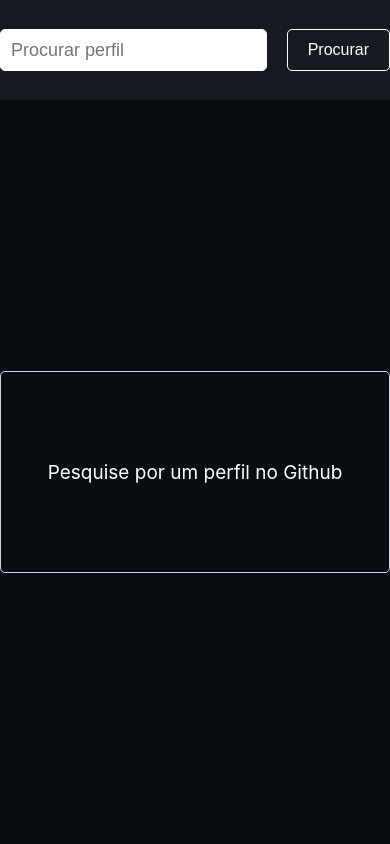
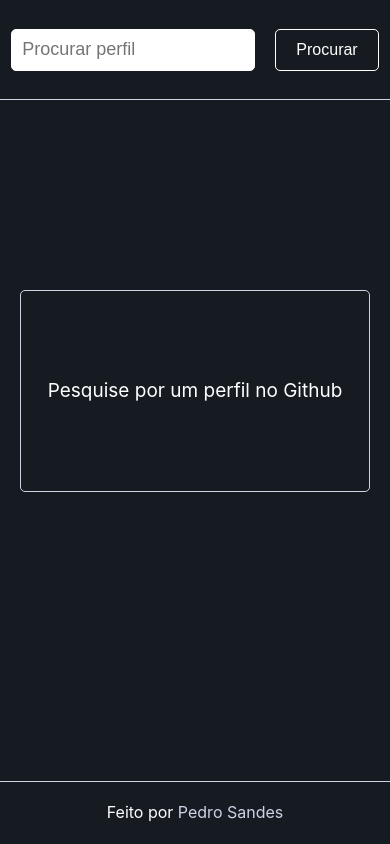
Before and after one commit to pedrosandes/github-profiles, a React (Create React App) app: page / in a window 390 px wide. Built offline with nearby package versions, Linux system fonts and the light colour scheme; the HTML template or start-up script is replaced by a standard one.

Commit message:
Reponsive complet

```diff
--- a/src/App.css
+++ b/src/App.css
@@ -11,4 +11,23 @@
   align-items: center;
   gap: 20px;
   height: 100px;
+  padding: 0 20px;
+  box-sizing: border-box;
 }
+
+@media screen and (max-width: 872px) {
+  .container {
+    justify-content: center;
+    border-bottom: 1px solid var(--link-primary );
+    position: fixed;
+    top: 0;
+    z-index: 2;
+    background-color: var(--black-secondery);
+  }
+}
+
+@media screen and (max-width: 361px) {
+  .container {
+    padding: 0;
+  }
+}
--- a/src/App.js
+++ b/src/App.js
@@ -4,6 +4,7 @@ import SearchInput from './components/shared/searchInput/index'
 import Button from './components/shared/button/index'
 import Profile from './components/shared/profile/index'
 import InitialPage from './components/shared/initialPage/index'
+import Footer from './components/shared/footer/index'
 import './App.css'
 
 const App = () => {
@@ -44,11 +45,12 @@ const App = () => {
         <header className="bg-header">
           <div className="container">
             <SearchInput onChange={(e) => setInputName(e.target.value)} />
-            <Button onClick={() => fetchData()}/>
+            <Button onClick={fetchData}/>
           </div>
         </header>
         {viewInitialPage && <InitialPage />}
         {viewProfileSearch && <Profile data={user} repositorys={repositorys}/>}
+        <Footer />
       </>
   )
 }
--- /dev/null
+++ b/src/components/shared/footer/index.js
@@ -0,0 +1,11 @@
+import './styles.css'
+
+const Footer = () => {
+  return(
+    <footer>
+      <span>Feito por <a href="https://github.com/pedrosandes" target="_blank" rel="external">Pedro Sandes</a></span>
+    </footer>
+  );
+}
+
+export default Footer;
--- /dev/null
+++ b/src/components/shared/footer/styles.css
@@ -0,0 +1,11 @@
+footer {
+  text-align: center;
+  padding: 20px;
+  background-color: var(--black-secondery);
+}
+
+@media screen and (max-width: 832px) {
+  footer {
+  border-top: 1px solid var(--link-primary);
+  }
+}
--- a/src/components/shared/initialPage/styles.css
+++ b/src/components/shared/initialPage/styles.css
@@ -1,8 +1,10 @@
 .container-initial {
-  min-height: calc(100vh - 100px);
+  min-height: calc(100vh - 162px);
   display: flex;
   justify-content: center;
   align-items: center;
+  padding: 0 20px;
+  box-sizing: border-box;
 }
 
 .initial-text {
@@ -16,3 +18,9 @@
   width: 500px;
   height: 200px;
 }
+
+@media screen and (max-width: 832px) {
+  .container-initial {
+   min-height: calc(100vh - 63px);
+  }
+}
--- a/src/components/shared/profile/styles.css
+++ b/src/components/shared/profile/styles.css
@@ -5,7 +5,7 @@
   background-color: var(--black-secondery);
   border-radius: 5px;
   box-sizing: border-box;
-
+  margin-top: 100px;
   display: flex;
   flex-direction: column;
   gap: 20px;
@@ -42,9 +42,6 @@
 .container-img {
   width: 497px;
   height: auto;
-  display: flex;
-  justify-content: center;
-  align-items: center;
 }
 
 img {
@@ -70,3 +67,23 @@ img {
   flex-direction: column;
   gap: 10px;
 }
+
+@media screen and (max-width: 872px) {
+  .container-profile {
+    flex-direction: column;
+    justify-content: inherit;
+    align-items: center;
+  }
+}
+
+@media screen and (max-width: 532px) {
+  .container-img, .profile {
+    width: 400px;
+  }
+}
+
+@media screen and (max-width: 445px) {
+  .container-img, .profile {
+    width: 280px;
+  }
+}
--- a/src/components/shared/repository/index.js
+++ b/src/components/shared/repository/index.js
@@ -8,7 +8,7 @@ const Repositorys = (props) => {
           <div className="repository" key={name}>
             <h1>{name}</h1>
             <p>Descrição:  {description === null ? 'Descrição não informada' : description}</p>
-            <a href={svn_url} target='_blank' rel="author">Ir para repositório</a>
+            <a className="link" href={svn_url} target='_blank' rel="author">Ir para repositório</a>
           </div>
         );
       })}
--- a/src/components/shared/repository/styles.css
+++ b/src/components/shared/repository/styles.css
@@ -5,8 +5,25 @@
   gap: 20px;
 }
 .repository {
+  display: flex;
+  flex-direction: column;
+  gap: 10px;
   padding: 10px;
   border: 1px solid var(--link-primary);
   border-radius: 5px;
   width: 475px;
 }
+
+.link {
+  padding: 5px;
+  width: 127px;
+  border: 1px solid transparent;
+
+}
+
+.link:hover {
+  border: 1px solid var(--link-secondery);
+  color: var(--white);
+  transition: all .2s ease-out;
+  border-radius: 5px;
+}
--- a/src/components/shared/searchInput/styles.css
+++ b/src/components/shared/searchInput/styles.css
@@ -11,3 +11,9 @@ input {
 input:focus {
   border: 1px solid var(--link-primary);
 }
+
+@media screen and (max-width: 361px) {
+  input {
+    width: 157px;
+  }
+}
--- a/src/index.css
+++ b/src/index.css
@@ -35,3 +35,9 @@ a {
 a:hover {
   color: var(--link-secondery);
 }
+
+@media screen and (max-width: 872px) {
+  body {
+   background-color: var(--black-secondery);
+  }
+}
```
